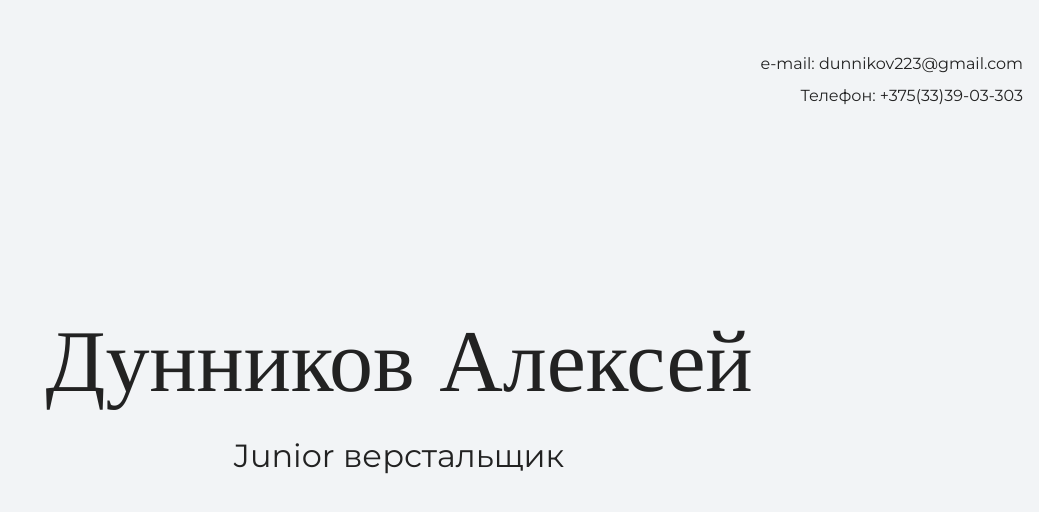
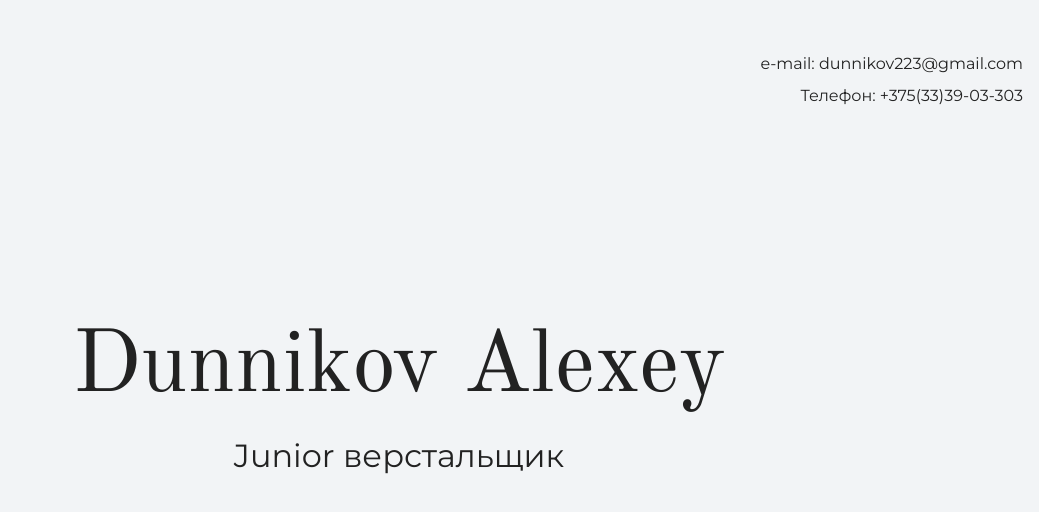
Before and after one commit to Kiska228/my-site, a plain HTML site: page index.html in a window 1280 px wide. Shown: the top 512 px of the page, without its empty margins (241-1280 px from the left). Drawn offline with nearby package versions, Linux system fonts and the light colour scheme.

Commit message:
Меняет текст на главной странице

```diff
--- a/index.html
+++ b/index.html
@@ -17,7 +17,7 @@
 
     <section class="hero-image">
       <div class="container">
-        <h1 class="heading">Дунников Алексей</h1>
+        <h1 class="heading">Dunnikov Alexey</h1>
       <p>Junior верстальщик</p>
       </div>
     </section>
```
